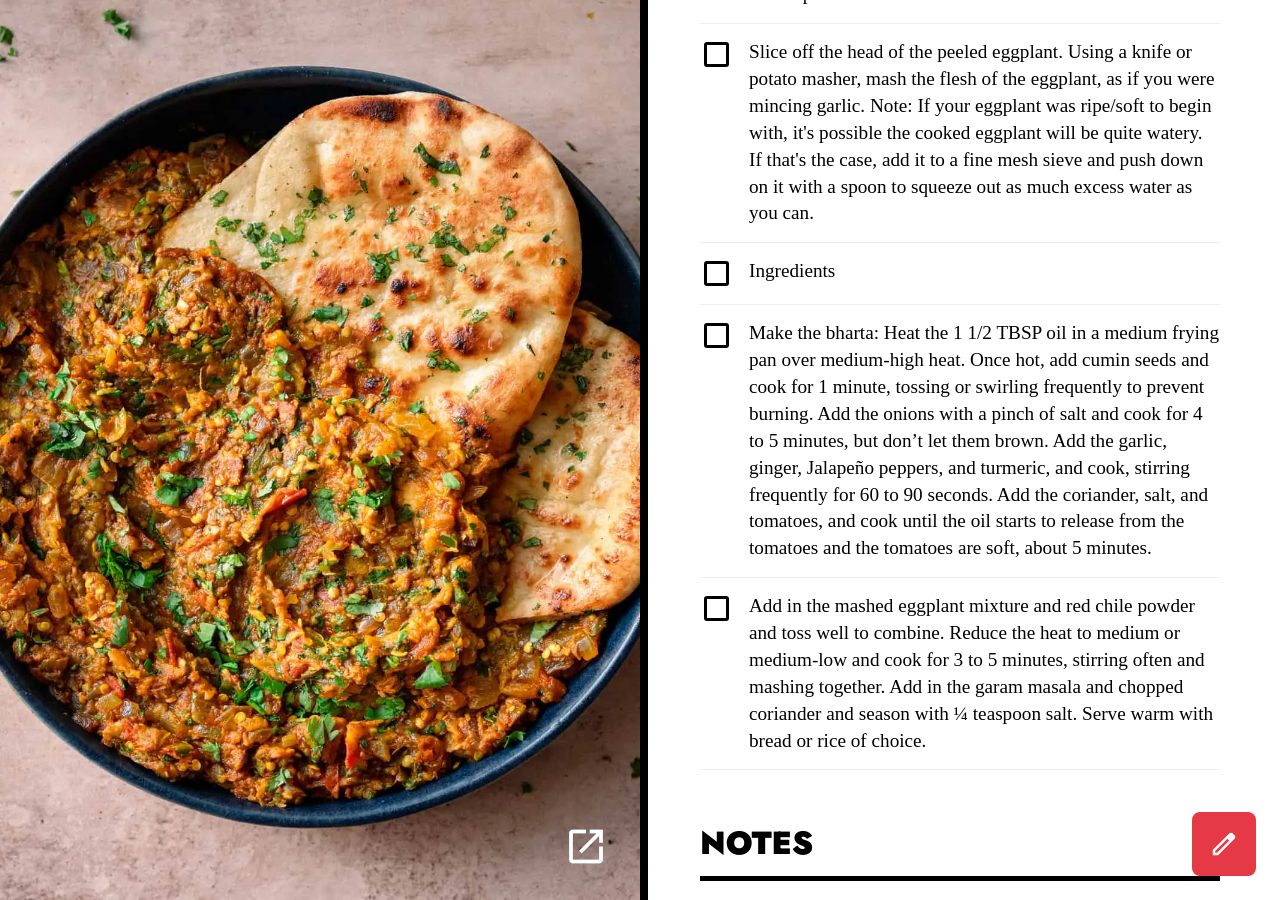
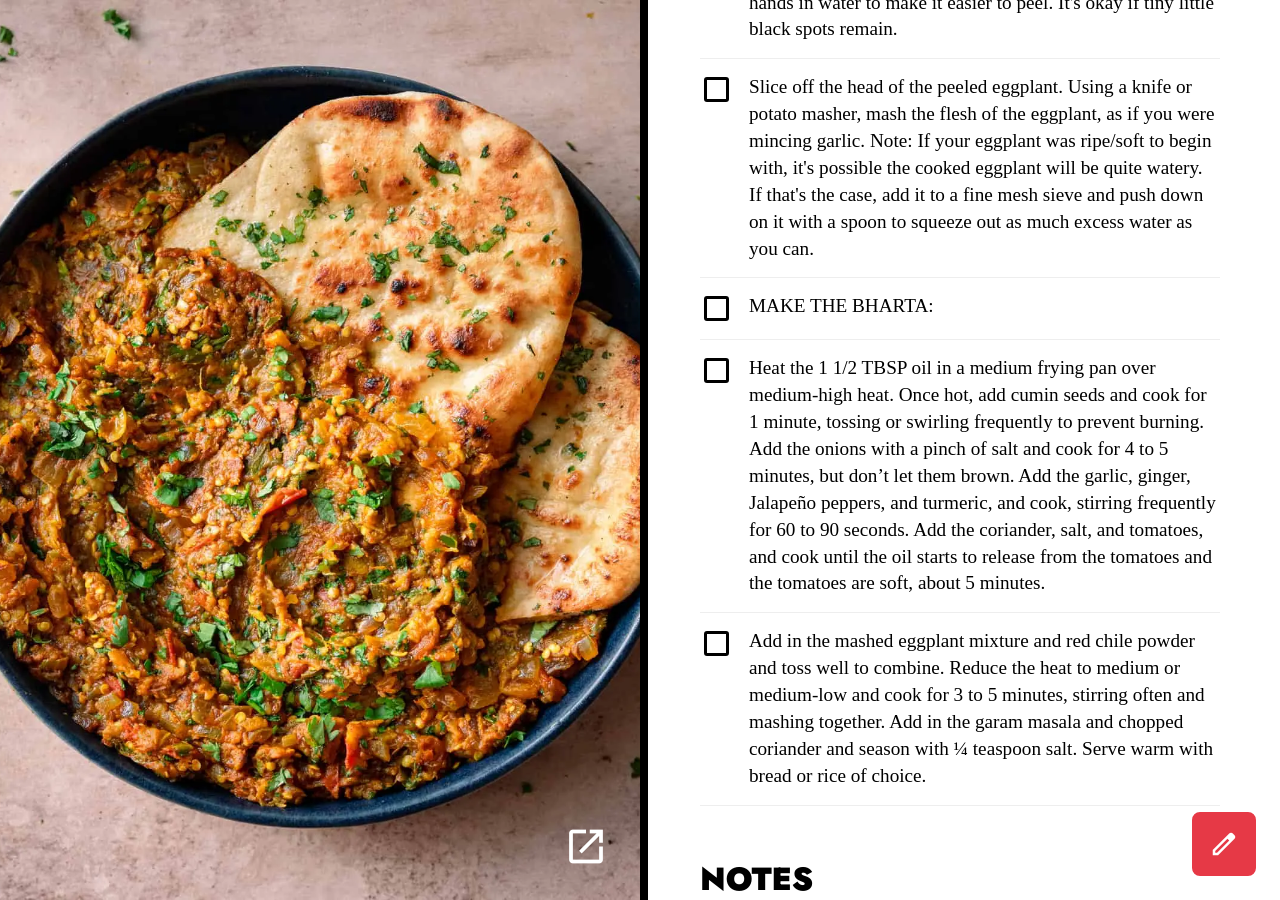
Before and after one commit to amp800/chowdown, a Jekyll site: the page built from _recipes/baingan-bharta.md, in a window 1280 px wide and 900 px high, scrolled down 2785 px. Built offline with Jekyll 4.4.1, drawn with Linux system fonts in a browser that asks for light colours; some of the changed text lies outside the part shown.

Commit message:
Edit recipe _recipes/baingan-bharta.md

```diff
--- a/_recipes/baingan-bharta.md
+++ b/_recipes/baingan-bharta.md
@@ -31,9 +31,9 @@ ingredients:
 - 1 cup (16 gram) cilantro leaves and tender stems, (chopped)
 # ---
 directions:
-- 'Smoking the eggplant (Note 1): Ventilate your kitchen and open the windows. Grab a fan if you have one. Peel any leaves
-  from the top of the eggplant to prevent them from burning. Brush the eggplant with a bit of oil using a pastry brush or
-  your hands, just a light coating.'
+- 'SMOKING THE EGGPLANT (Note 1):'
+- Ventilate your kitchen and open the windows. Grab a fan if you have one. Peel any leaves from the top of the eggplant to
+  prevent them from burning. Brush the eggplant with a bit of oil using a pastry brush or your hands, just a light coating.
 - Turn a gas burner on your stove to medium-low heat. Use tongs to hold the eggplant upright (vertically) and hold the bottom
   of the eggplant over the flame for 3 to 6 minutes to char the bottom, or until a paring knife can pierce the bottom without
   too much resistance. Flip the eggplant 180º and use tongs to char the top of the eggplant for 2 to 3 minutes, but make sure
@@ -52,12 +52,12 @@ directions:
   mincing garlic. Note: If your eggplant was ripe/soft to begin with, it''s possible the cooked eggplant will be quite watery.
   If that''s the case, add it to a fine mesh sieve and push down on it with a spoon to squeeze out as much excess water as
   you can.'
-- Ingredients
-- 'Make the bharta: Heat the 1 1/2 TBSP oil in a medium frying pan over medium-high heat. Once hot, add cumin seeds and cook
-  for 1 minute, tossing or swirling frequently to prevent burning. Add the onions with a pinch of salt and cook for 4 to 5
-  minutes, but don’t let them brown. Add the garlic, ginger, Jalapeño peppers, and turmeric, and cook, stirring frequently
-  for 60 to 90 seconds. Add the coriander, salt, and tomatoes, and cook until the oil starts to release from the tomatoes
-  and the tomatoes are soft, about 5 minutes.'
+- 'MAKE THE BHARTA:'
+- Heat the 1 1/2 TBSP oil in a medium frying pan over medium-high heat. Once hot, add cumin seeds and cook for 1 minute, tossing
+  or swirling frequently to prevent burning. Add the onions with a pinch of salt and cook for 4 to 5 minutes, but don’t let
+  them brown. Add the garlic, ginger, Jalapeño peppers, and turmeric, and cook, stirring frequently for 60 to 90 seconds.
+  Add the coriander, salt, and tomatoes, and cook until the oil starts to release from the tomatoes and the tomatoes are soft,
+  about 5 minutes.
 - Add in the mashed eggplant mixture and red chile powder and toss well to combine. Reduce the heat to medium or medium-low
   and cook for 3 to 5 minutes, stirring often and mashing together. Add in the garam masala and chopped coriander and season
   with ¼ teaspoon salt. Serve warm with bread or rice of choice.
```
